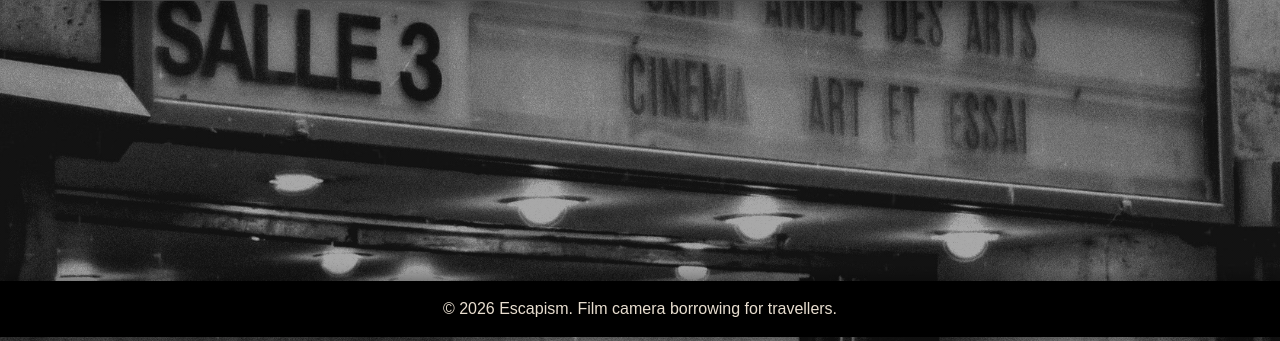
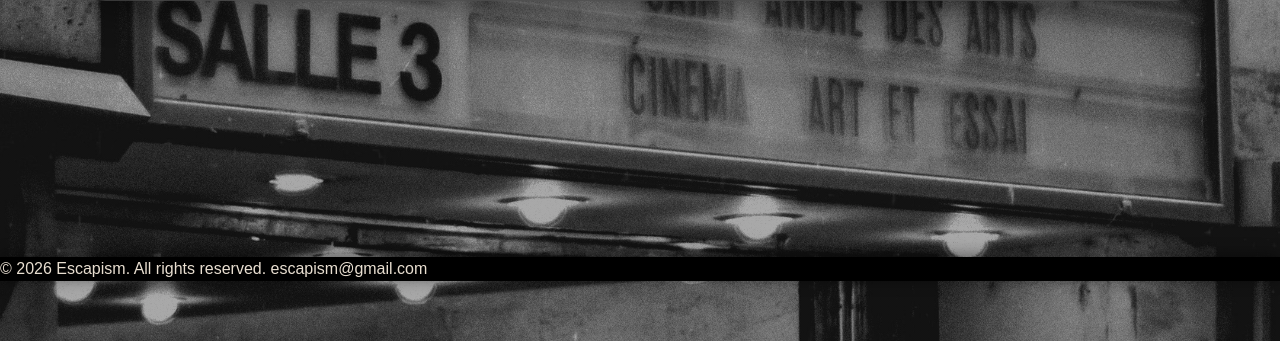
Before and after one commit to odysseas404/ITC4214---Final-Project, a Django app: page /user/profile/ in a window 1280 px wide. Shown: the part 459-800 px from the top of the page. Run offline with Django 5.2, Linux system fonts and the light colour scheme; the visitor is signed in with stand-in values (Sample User, id 1).

Commit message:
Restructured the footer and added comments.

```diff
--- a/templates/footer.html
+++ b/templates/footer.html
@@ -1,3 +1,9 @@
-<footer class="text-center py-3 mt-5">
-    <p class="footertext mb-0">&copy; 2026 Escapism. Film camera borrowing for travellers.</p>
+<!-- Footer -->
+
+<footer class="site-footer">
+    <!-- Footer content -->
+    <p class="footer-line">
+        &copy; 2026 Escapism. All rights reserved. escapism@gmail.com
+    </p>
+
 </footer>
```
